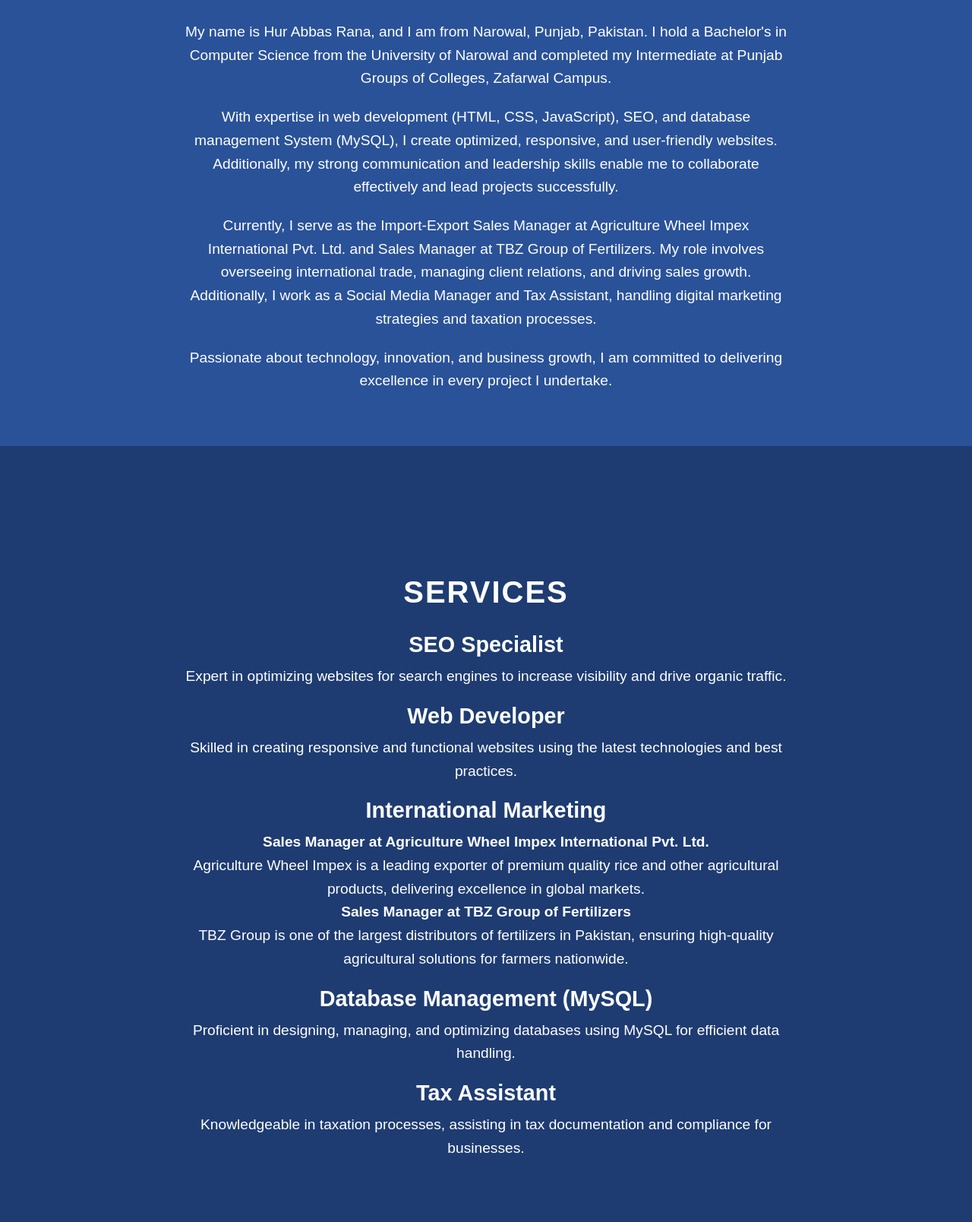
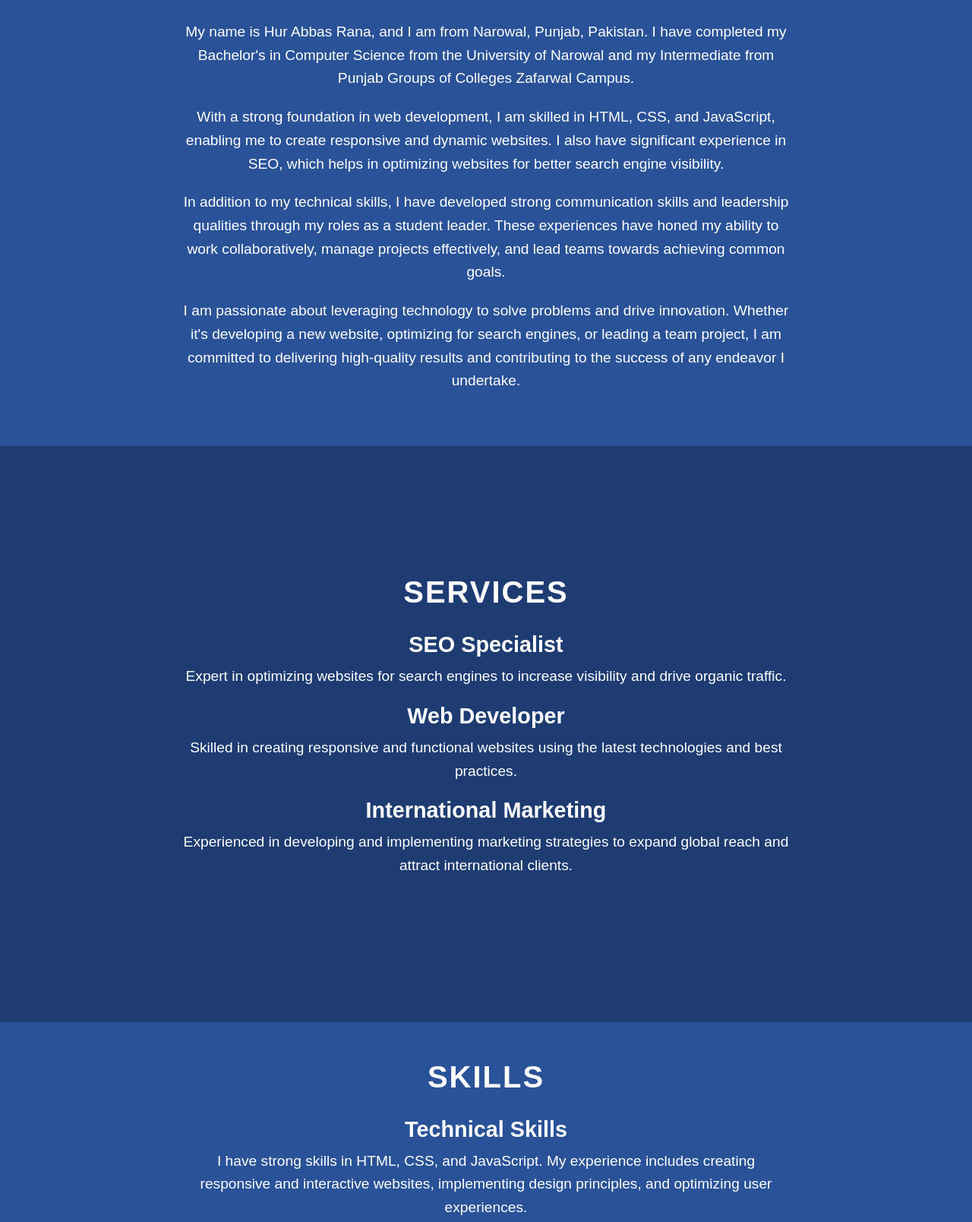
Before and after one commit to tbzhur414/hur.gethub.io, a plain HTML site: page index.html in a window 1280 px wide. Shown: the part 880-2488 px from the top of the page at 76% size. Drawn offline with Linux system fonts and the light colour scheme.

Commit message:
Add files via upload

```diff
--- a/index.html
+++ b/index.html
@@ -35,10 +35,10 @@
 
     <section class="about" id="about">
         <h2>About Me</h2>
-        <p>My name is Hur Abbas Rana, and I am from Narowal, Punjab, Pakistan. I hold a Bachelor's in Computer Science from the University of Narowal and completed my Intermediate at Punjab Groups of Colleges, Zafarwal Campus.</p>
-        <p>With expertise in web development (HTML, CSS, JavaScript), SEO, and database management System (MySQL), I create optimized, responsive, and user-friendly websites. Additionally, my strong communication and leadership skills enable me to collaborate effectively and lead projects successfully.</p>
-        <p>Currently, I serve as the Import-Export Sales Manager at Agriculture Wheel Impex International Pvt. Ltd. and Sales Manager at TBZ Group of Fertilizers. My role involves overseeing international trade, managing client relations, and driving sales growth. Additionally, I work as a Social Media Manager and Tax Assistant, handling digital marketing strategies and taxation processes.</p>
-        <p>Passionate about technology, innovation, and business growth, I am committed to delivering excellence in every project I undertake.</p>
+        <p>My name is Hur Abbas Rana, and I am from Narowal, Punjab, Pakistan. I have completed my Bachelor's in Computer Science from the University of Narowal and my Intermediate from Punjab Groups of Colleges Zafarwal Campus.</p>
+        <p>With a strong foundation in web development, I am skilled in HTML, CSS, and JavaScript, enabling me to create responsive and dynamic websites. I also have significant experience in SEO, which helps in optimizing websites for better search engine visibility.</p>
+        <p>In addition to my technical skills, I have developed strong communication skills and leadership qualities through my roles as a student leader. These experiences have honed my ability to work collaboratively, manage projects effectively, and lead teams towards achieving common goals.</p>
+        <p>I am passionate about leveraging technology to solve problems and drive innovation. Whether it's developing a new website, optimizing for search engines, or leading a team project, I am committed to delivering high-quality results and contributing to the success of any endeavor I undertake.</p>
     </section>
 
     <section class="services" id="services">
@@ -53,30 +53,14 @@
         </div>
         <div class="service-item">
             <h3>International Marketing</h3>
-        <p><strong>Sales Manager at Agriculture Wheel Impex International Pvt. Ltd.</strong></p>
-        <p>Agriculture Wheel Impex is a leading exporter of premium quality rice and other agricultural products, delivering excellence in global markets.</p>
-        <p><strong>Sales Manager at TBZ Group of Fertilizers</strong></p>
-        <p>TBZ Group is one of the largest distributors of fertilizers in Pakistan, ensuring high-quality agricultural solutions for farmers nationwide.</p>
-    </div>
-    <div class="service-item">
-        <h3>Database Management (MySQL)</h3>
-        <p>Proficient in designing, managing, and optimizing databases using MySQL for efficient data handling.</p>
-    </div>
-    <div class="service-item">
-        <h3>Tax Assistant</h3>
-        <p>Knowledgeable in taxation processes, assisting in tax documentation and compliance for businesses.</p>
+            <p>Experienced in developing and implementing marketing strategies to expand global reach and attract international clients.</p>
         </div>
     </section>
-
     <section class="skills" id="skills">
         <h2>Skills</h2>
         <div class="skill-item">
             <h3>Technical Skills</h3>
-        <p>I have strong expertise in HTML, CSS, JavaScript, and MySQL. My experience includes creating responsive and interactive websites, implementing design principles, optimizing user experiences, and managing databases efficiently.</p>
-    </div>
-    <div class="skill-item">
-        <h3>SEO & Digital Marketing</h3>
-        <p>Proficient in search engine optimization (SEO) strategies, keyword research, content optimization, and analytics to improve website ranking and increase organic traffic.</p>
+            <p>I have strong skills in HTML, CSS, and JavaScript. My experience includes creating responsive and interactive websites, implementing design principles, and optimizing user experiences.</p>
         </div>
         <div class="skill-item">
             <h3>Communication Skills</h3>
@@ -85,14 +69,6 @@
         <div class="skill-item">
             <h3>Student Leadership Qualities</h3>
             <p>As a student leader, I have honed my skills in leadership, organization, and teamwork. I am adept at motivating and guiding peers, managing group activities, and driving initiatives to achieve common goals.</p>
-    </div>
-    <div class="skill-item">
-        <h3>International Marketing</h3>
-        <p>Experienced in global market research, client acquisition, and business expansion strategies to grow international trade and enhance business outreach.</p>
-    </div>
-    <div class="skill-item">
-        <h3>Taxation & Business Compliance</h3>
-        <p>Knowledgeable in tax regulations, assisting businesses in taxation processes, documentation, and compliance management.</p>
         </div>
     </section>
     <section class="contact" id="contact">
```
Lines whose indentation alone changed are shown as unchanged.
